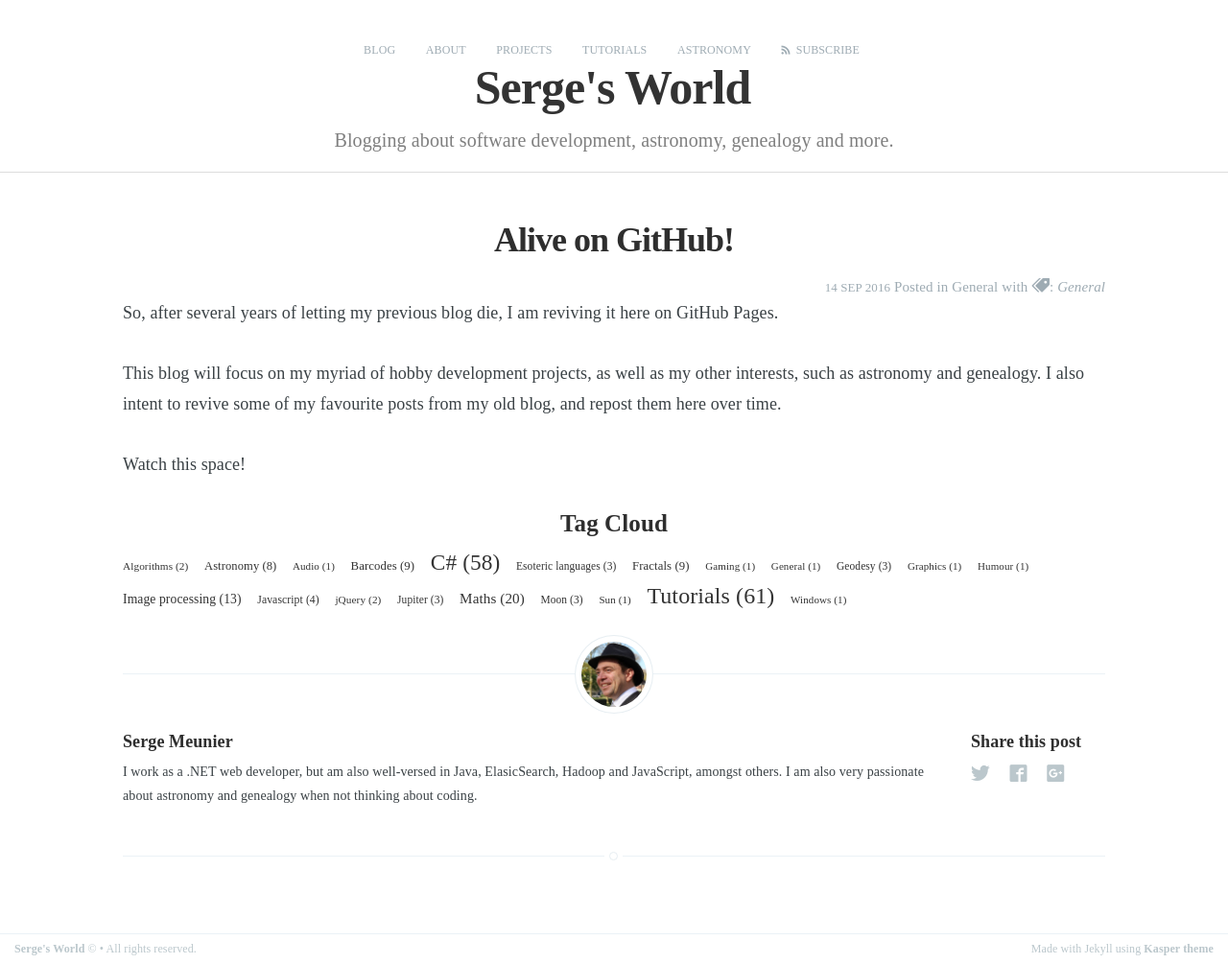
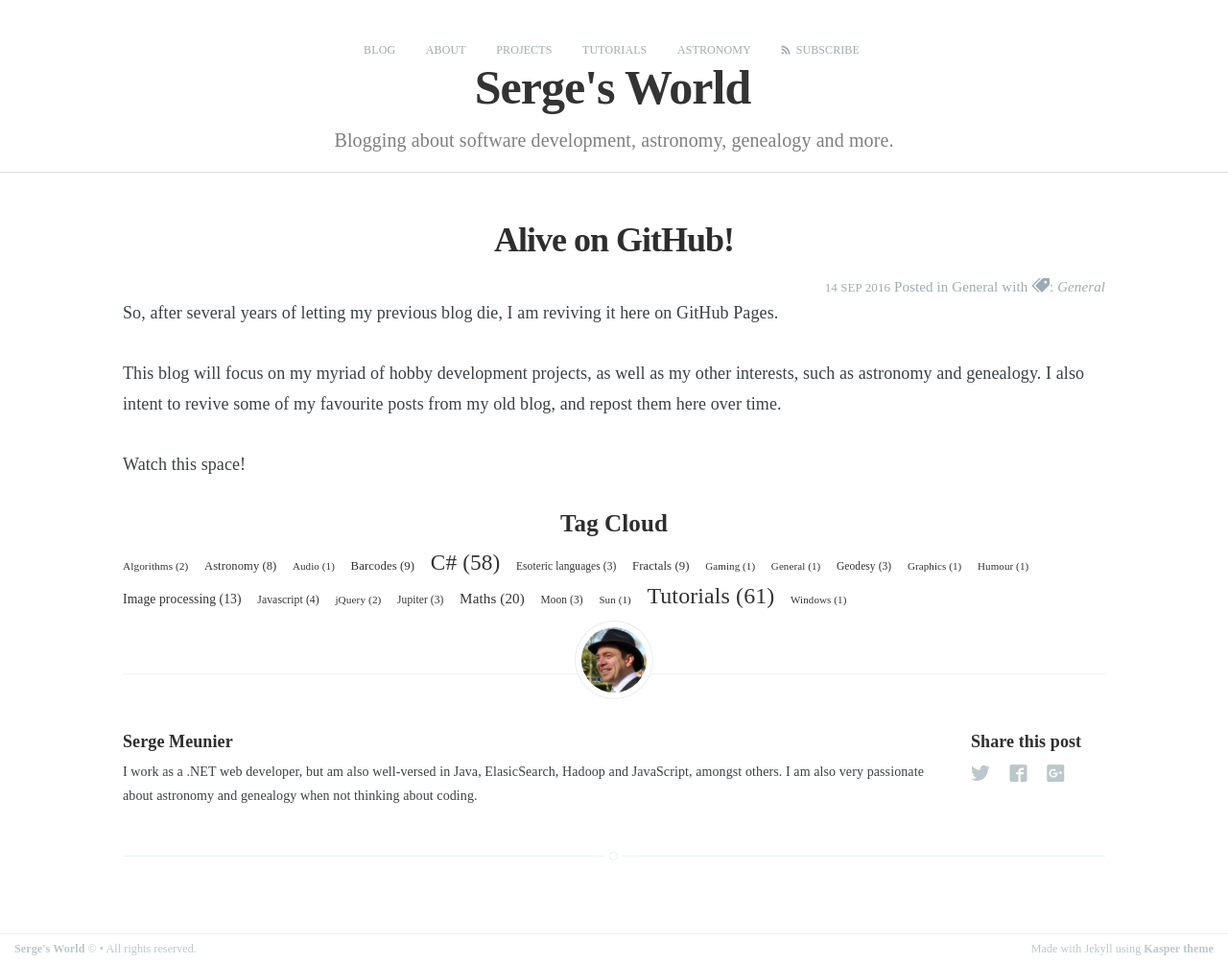
Before and after one commit to sjmeunier/sjmeunier.github.io, a Jekyll site: the page built from _posts/2016-09-14-alive-on-github.md, in a window 1280 px wide. Shown: the whole page at 96% size. Built offline with Jekyll 4.4.1, drawn with Linux system fonts in a browser that asks for light colours; some web fonts are replaced.

```diff
--- a/assets/css/screen.css
+++ b/assets/css/screen.css
@@ -65,7 +65,10 @@
 sub { bottom: -0.25em; }
 img { border: 0; }
 svg:not(:root) { overflow: hidden; }
-figure { margin: 0; }
+figure {
+	margin: 0;
+	margin-top: -0.8em;
+}
 fieldset {
    border: 1px solid #c0c0c0;
    margin: 0 2px;
```
